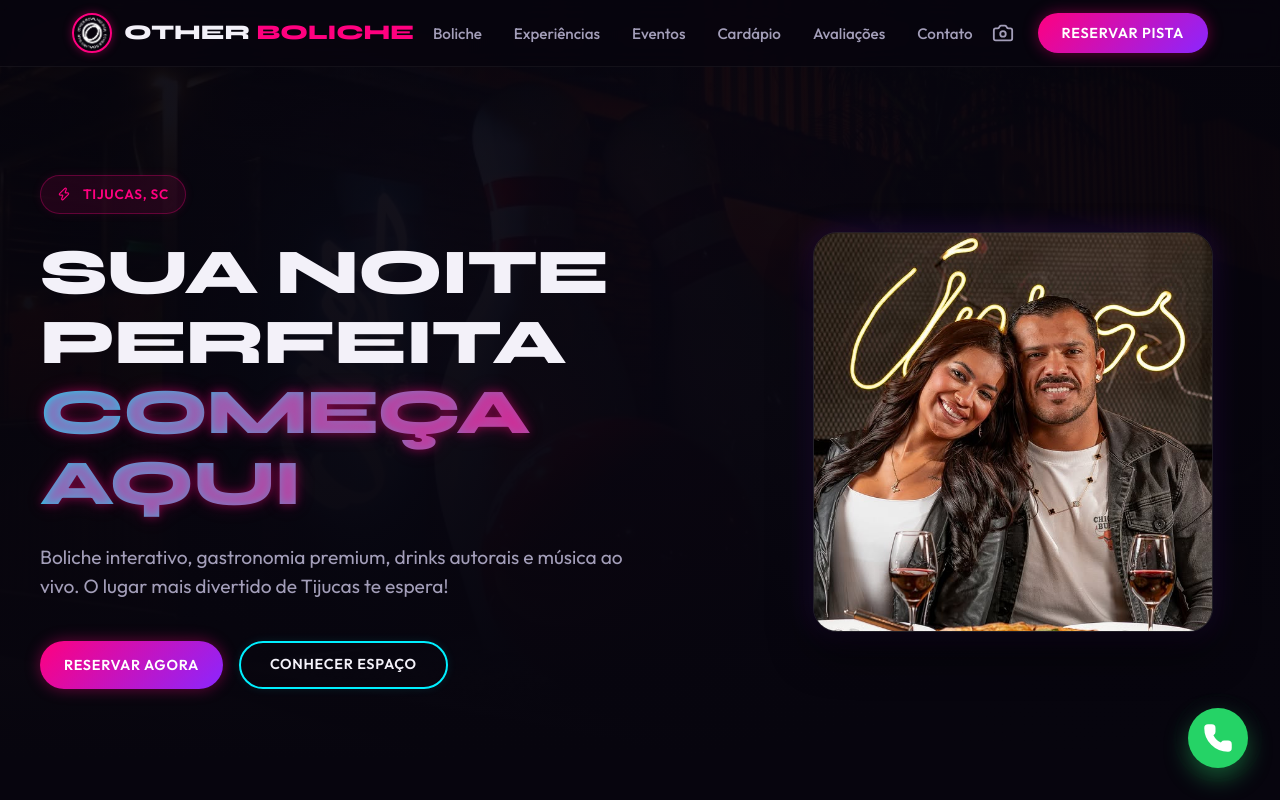
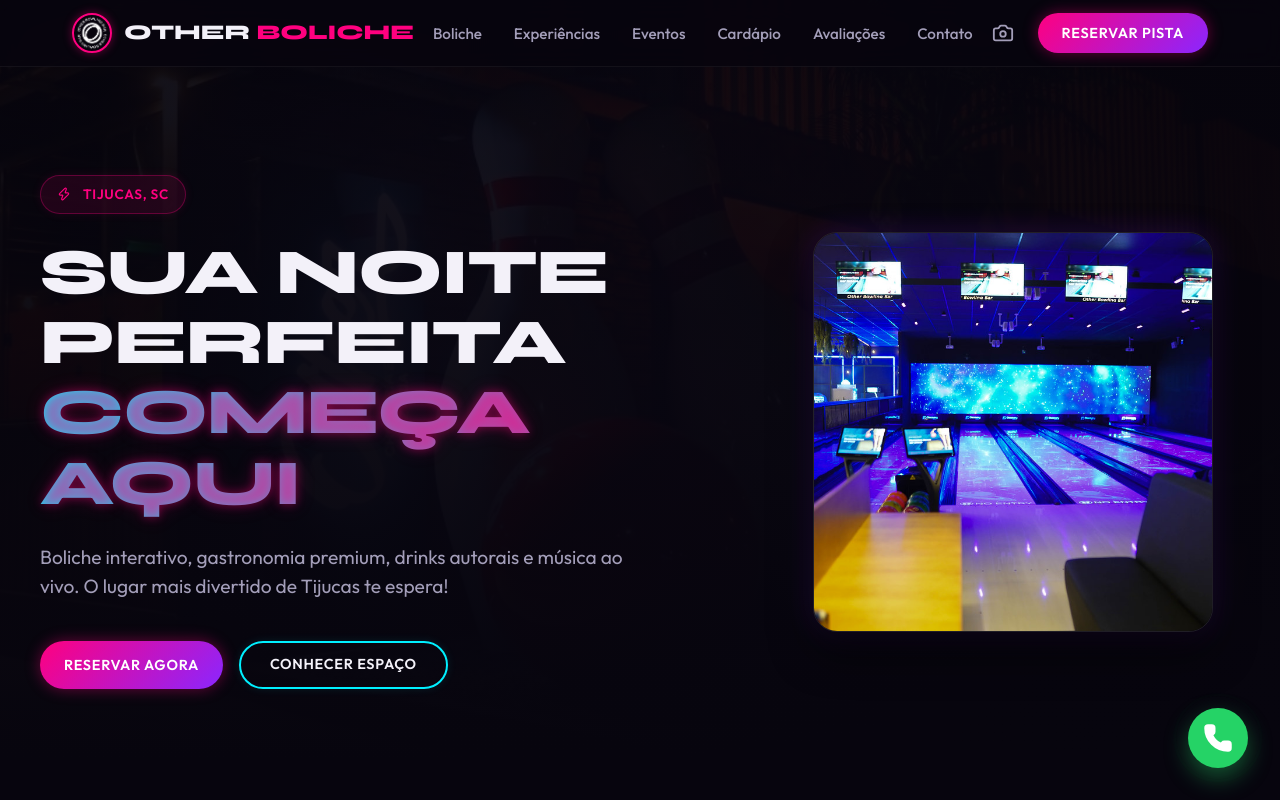
Before and after one commit to igorll-fs/other, a React (Vite) app: page / in a window 1280 px wide. Shown: the top 800 px of the page. Built offline with nearby package versions, Linux system fonts and the light colour scheme.

Commit message:
fix: hero image - bowling lanes cosmic display

```diff
--- a/src/App.jsx
+++ b/src/App.jsx
@@ -255,7 +255,7 @@
           <div className="hero-visual">
             <div className="hero-glow-circle"></div>
             <div className="hero-image-wrapper">
-              <img src="/photos/instagram_real/05-bowling-date-night.jpg" alt="No Other, cada momento é especial" />
+              <img src="/photos/google_maps/bowling-lanes-full-view-cosmic-display.jpg" alt="No Other, cada momento é especial" />
             </div>
           </div>
         </div>
```
